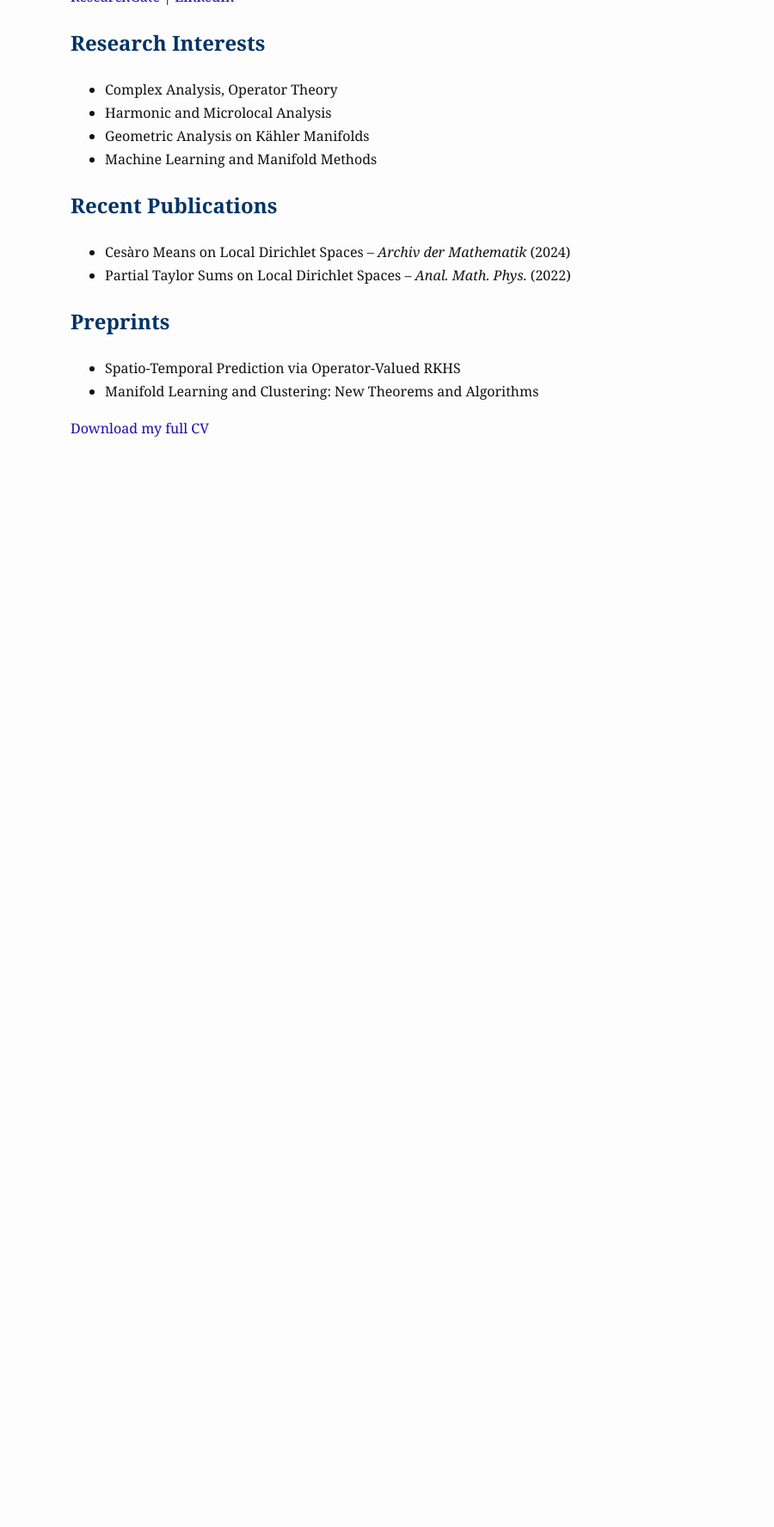
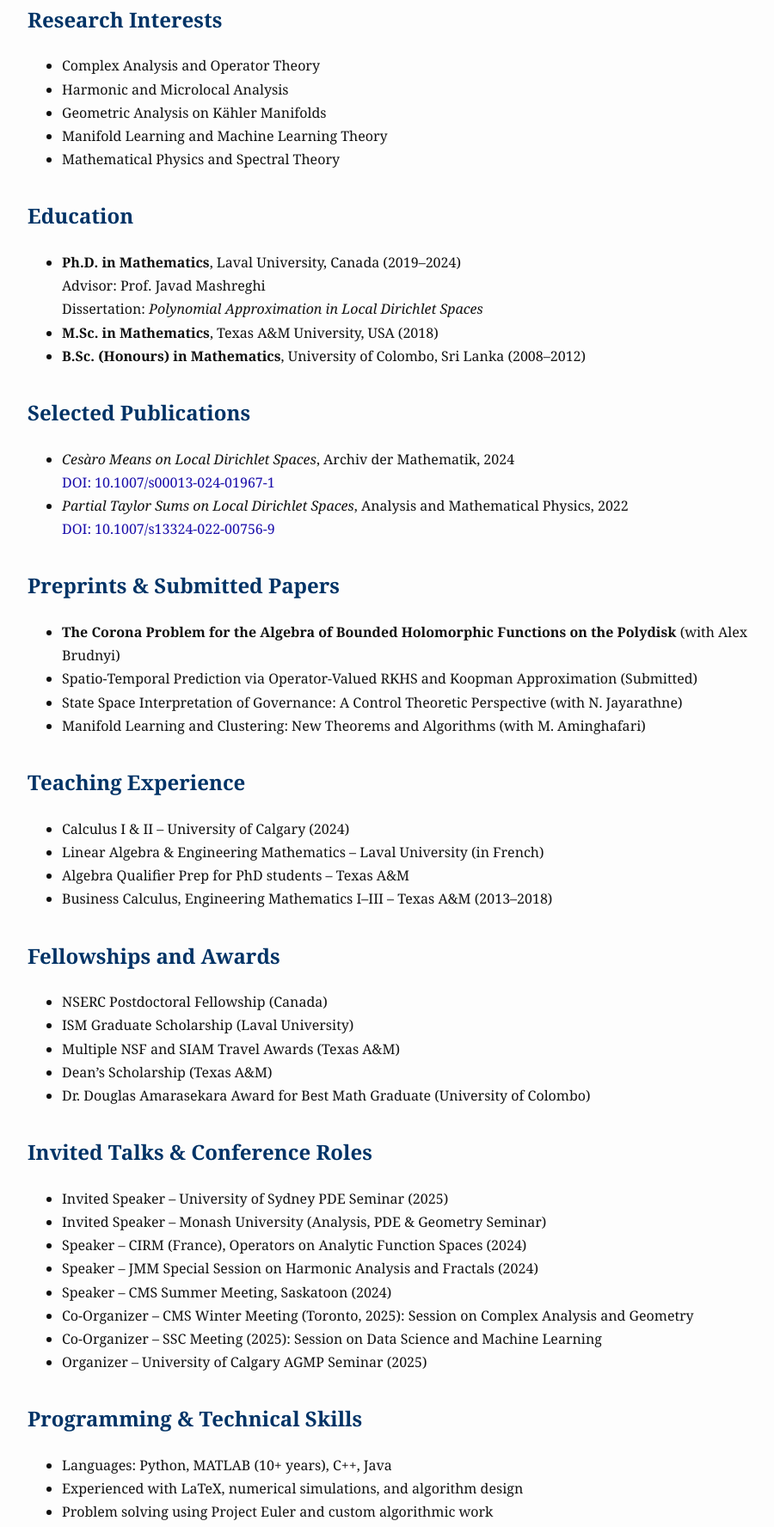
Before and after one commit to mahishanka/mahishanka.github.io, a plain HTML site: page index.html in a window 1280 px wide. Shown: the part 301-2077 px from the top of the page at 86% size, without its empty margins (158-1058 px from the left). Before the commit the page ends 853 px from the top, so only its background shows below. Drawn offline with Linux system fonts and the light colour scheme.

Commit message:
Update index.html

```diff
--- a/index.html
+++ b/index.html
@@ -8,7 +8,7 @@
     body {
       font-family: Georgia, serif;
       line-height: 1.7;
-      max-width: 800px;
+      max-width: 900px;
       margin: 40px auto;
       padding: 0 20px;
       background: #fdfdfd;
@@ -24,13 +24,18 @@
     a:hover {
       text-decoration: underline;
     }
+    ul {
+      margin-bottom: 1.2em;
+    }
+    .section {
+      margin-bottom: 2em;
+    }
   </style>
 </head>
 <body>
   <h1>Mahishanka Withanachchi</h1>
   <p><strong>NSERC Postdoctoral Fellow in Mathematics</strong><br>
-     University of Calgary<br>
-     Calgary, Alberta, Canada</p>
+     University of Calgary, Alberta, Canada</p>
 
   <p>Email: <a href="mailto:mahishanka.withanach@ucalgary.ca">mahishanka.withanach@ucalgary.ca</a><br>
      Phone: +1 403 399 3192</p>
@@ -40,26 +45,95 @@
     <a href="https://www.linkedin.com/in/mahishanka-withanachchi-b110b027a/">LinkedIn</a>
   </p>
 
+  <div class="section">
     <h2>Research Interests</h2>
     <ul>
-    <li>Complex Analysis, Operator Theory</li>
+      <li>Complex Analysis and Operator Theory</li>
       <li>Harmonic and Microlocal Analysis</li>
       <li>Geometric Analysis on Kähler Manifolds</li>
-    <li>Machine Learning and Manifold Methods</li>
+      <li>Manifold Learning and Machine Learning Theory</li>
+      <li>Mathematical Physics and Spectral Theory</li>
     </ul>
+  </div>
 
-  <h2>Recent Publications</h2>
+  <div class="section">
+    <h2>Education</h2>
     <ul>
-    <li>Cesàro Means on Local Dirichlet Spaces – <i>Archiv der Mathematik</i> (2024)</li>
-    <li>Partial Taylor Sums on Local Dirichlet Spaces – <i>Anal. Math. Phys.</i> (2022)</li>
+      <li><strong>Ph.D. in Mathematics</strong>, Laval University, Canada (2019–2024)<br>
+        Advisor: Prof. Javad Mashreghi<br>
+        Dissertation: <em>Polynomial Approximation in Local Dirichlet Spaces</em></li>
+      <li><strong>M.Sc. in Mathematics</strong>, Texas A&M University, USA (2018)</li>
+      <li><strong>B.Sc. (Honours) in Mathematics</strong>, University of Colombo, Sri Lanka (2008–2012)</li>
     </ul>
+  </div>
 
-  <h2>Preprints</h2>
+  <div class="section">
+    <h2>Selected Publications</h2>
     <ul>
-    <li>Spatio-Temporal Prediction via Operator-Valued RKHS</li>
-    <li>Manifold Learning and Clustering: New Theorems and Algorithms</li>
+      <li><em>Cesàro Means on Local Dirichlet Spaces</em>, Archiv der Mathematik, 2024<br>
+        <a href="https://doi.org/10.1007/s00013-024-01967-1">DOI: 10.1007/s00013-024-01967-1</a></li>
+      <li><em>Partial Taylor Sums on Local Dirichlet Spaces</em>, Analysis and Mathematical Physics, 2022<br>
+        <a href="https://doi.org/10.1007/s13324-022-00756-9">DOI: 10.1007/s13324-022-00756-9</a></li>
     </ul>
+  </div>
 
-  <p><a href="/resume.pdf" download>Download my full CV</a></p>
+  <div class="section">
+    <h2>Preprints & Submitted Papers</h2>
+    <ul>
+      <li><strong>The Corona Problem for the Algebra of Bounded Holomorphic Functions on the Polydisk</strong> (with Alex Brudnyi)</li>
+      <li>Spatio-Temporal Prediction via Operator-Valued RKHS and Koopman Approximation (Submitted)</li>
+      <li>State Space Interpretation of Governance: A Control Theoretic Perspective (with N. Jayarathne)</li>
+      <li>Manifold Learning and Clustering: New Theorems and Algorithms (with M. Aminghafari)</li>
+    </ul>
+  </div>
+
+  <div class="section">
+    <h2>Teaching Experience</h2>
+    <ul>
+      <li>Calculus I & II – University of Calgary (2024)</li>
+      <li>Linear Algebra & Engineering Mathematics – Laval University (in French)</li>
+      <li>Algebra Qualifier Prep for PhD students – Texas A&M</li>
+      <li>Business Calculus, Engineering Mathematics I–III – Texas A&M (2013–2018)</li>
+    </ul>
+  </div>
+
+  <div class="section">
+    <h2>Fellowships and Awards</h2>
+    <ul>
+      <li>NSERC Postdoctoral Fellowship (Canada)</li>
+      <li>ISM Graduate Scholarship (Laval University)</li>
+      <li>Multiple NSF and SIAM Travel Awards (Texas A&M)</li>
+      <li>Dean’s Scholarship (Texas A&M)</li>
+      <li>Dr. Douglas Amarasekara Award for Best Math Graduate (University of Colombo)</li>
+    </ul>
+  </div>
+
+  <div class="section">
+    <h2>Invited Talks & Conference Roles</h2>
+    <ul>
+      <li>Invited Speaker – University of Sydney PDE Seminar (2025)</li>
+      <li>Invited Speaker – Monash University (Analysis, PDE & Geometry Seminar)</li>
+      <li>Speaker – CIRM (France), Operators on Analytic Function Spaces (2024)</li>
+      <li>Speaker – JMM Special Session on Harmonic Analysis and Fractals (2024)</li>
+      <li>Speaker – CMS Summer Meeting, Saskatoon (2024)</li>
+      <li>Co-Organizer – CMS Winter Meeting (Toronto, 2025): Session on Complex Analysis and Geometry</li>
+      <li>Co-Organizer – SSC Meeting (2025): Session on Data Science and Machine Learning</li>
+      <li>Organizer – University of Calgary AGMP Seminar (2025)</li>
+    </ul>
+  </div>
+
+  <div class="section">
+    <h2>Programming & Technical Skills</h2>
+    <ul>
+      <li>Languages: Python, MATLAB (10+ years), C++, Java</li>
+      <li>Experienced with LaTeX, numerical simulations, and algorithm design</li>
+      <li>Problem solving using Project Euler and custom algorithmic work</li>
+    </ul>
+  </div>
+
+  <div class="section">
+    <h2>Contact & Documents</h2>
+    <p><a href="/resume.pdf" download>📄 Download My Full CV (PDF)</a></p>
+  </div>
 </body>
 </html>
```
Lines whose indentation alone changed are shown as unchanged.
